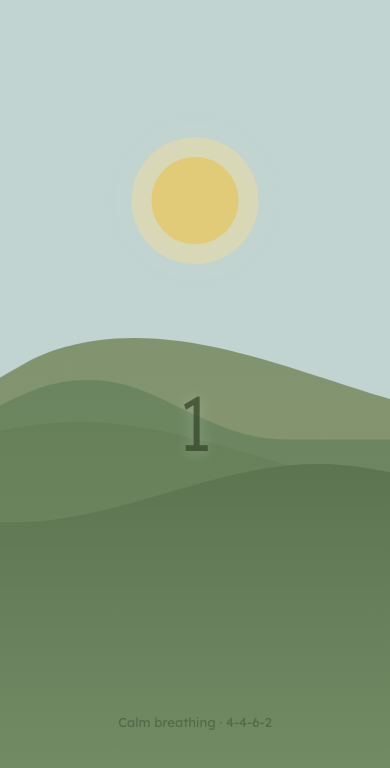
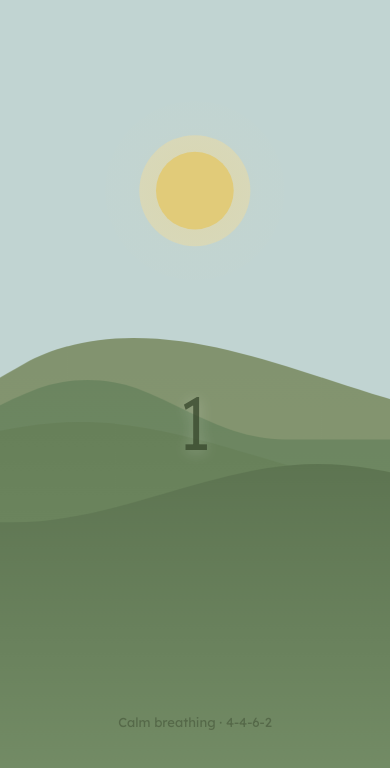
Before and after one commit to mycodedump/breathing-app, a React (Vite) app: page / in a window 390 px wide. Both pictures are taken after a click on the button "Begin". Shown: the top 768 px of the page. Built offline with nearby package versions, Linux system fonts and the light colour scheme.

Commit message:
Minor UI Changes

```diff
--- a/src/app/components/BreathingApp.tsx
+++ b/src/app/components/BreathingApp.tsx
@@ -232,12 +232,14 @@ export function BreathingApp() {
           : phase;
 
   return (
-    <div className="relative w-full h-full max-w-[430px] mx-auto bg-[#c1d4d2] overflow-hidden select-none">
-      {/* Mountains (z 2-5) */}
+    <div
+      className="relative w-full h-full max-w-[430px] mx-auto bg-[#c1d4d2] overflow-hidden select-none @container"
+    >
+      {/* Sun - sits behind the mountains (z 1, positioned at top) */}
+      <SunCharacter phase={sunPhase} riseProgress={sunRise} />
+
+      {/* Mountains (z 2-5) - rendered above the sun */}
       <MountainBackground />
-
-      {/* Sun - sits above mountains (z 6, positioned at top) */}
-      <SunCharacter phase={sunPhase} riseProgress={sunRise} />
 
       {/* UI overlay (z 10) */}
       <AnimatePresence mode="wait">
@@ -261,7 +263,7 @@ export function BreathingApp() {
             >
               <h1
                 className="text-[#3b4a30] tracking-wide drop-shadow-[0_1px_2px_rgba(255,255,255,0.3)]"
-                style={{ fontSize: 30, fontWeight: 500 }}
+                style={{ fontSize: "clamp(24px, 7cqw, 30px)", fontWeight: 500 }}
               >
                 Breathe
               </h1>
@@ -383,7 +385,7 @@ export function BreathingApp() {
                 {countdown > 0 ? (
                   <span
                     className="text-[#3b4a30] drop-shadow-[0_2px_8px_rgba(255,255,255,0.3)]"
-                    style={{ fontSize: 80, fontWeight: 300, lineHeight: 1 }}
+                    style={{ fontSize: "clamp(56px, 20cqw, 80px)", fontWeight: 300, lineHeight: 1 }}
                   >
                     {countdown}
                   </span>
@@ -413,8 +415,8 @@ export function BreathingApp() {
         {screen === "session" && (
           <motion.div
             key="session"
-            className="absolute inset-0 flex flex-col items-center justify-between pb-12 pt-14 px-7"
-            style={{ zIndex: 10 }}
+            className="absolute inset-0 flex flex-col items-center justify-between pb-12 px-7"
+            style={{ zIndex: 10, paddingTop: 16 }}
             initial={{ opacity: 0 }}
             animate={{ opacity: 1 }}
             exit={{ opacity: 0 }}
@@ -462,7 +464,7 @@ export function BreathingApp() {
                   <div className="px-6 py-3 rounded-full bg-[#d8d8b9]/45 backdrop-blur-md">
                     <span
                       className="text-[#3b4a30]"
-                      style={{ fontSize: 22, fontWeight: 500, letterSpacing: "0.12em" }}
+                      style={{ fontSize: "clamp(18px, 5.5cqw, 22px)", fontWeight: 500, letterSpacing: "0px" }}
                     >
                       {isPaused ? "Paused" : PHASE_LABELS[phase]}
                     </span>
@@ -539,7 +541,7 @@ export function BreathingApp() {
             >
               <h2
                 className="text-[#3b4a30] tracking-wide"
-                style={{ fontSize: 26, fontWeight: 500 }}
+                style={{ fontSize: "clamp(20px, 6.5cqw, 26px)", fontWeight: 500 }}
               >
                 Well done
               </h2>
--- a/src/app/components/SunCharacter.tsx
+++ b/src/app/components/SunCharacter.tsx
@@ -30,7 +30,7 @@ export function SunCharacter({ phase, riseProgress }: SunCharacterProps) {
   return (
     <motion.div
       className="absolute flex items-center justify-center"
-      style={{ top: "15%", left: "50%", translateX: "-50%", zIndex: 6 }}
+      style={{ top: "15%", left: "50%", translateX: "-50%", zIndex: 1 }}
       animate={{
         scale: sunSize,
         y: yPosition,
@@ -54,8 +54,8 @@ export function SunCharacter({ phase, riseProgress }: SunCharacterProps) {
       <motion.div
         className="absolute rounded-full"
         style={{
-          width: 260,
-          height: 260,
+          width: "clamp(160px, 58cqw, 260px)",
+          height: "clamp(160px, 58cqw, 260px)",
           background:
             "radial-gradient(circle, rgba(225,203,121,0.3) 0%, rgba(216,216,185,0.12) 50%, transparent 100%)",
         }}
@@ -72,13 +72,13 @@ export function SunCharacter({ phase, riseProgress }: SunCharacterProps) {
       {/* Outer body */}
       <div
         className="rounded-full bg-[#d8d8b9]"
-        style={{ width: 160, height: 160 }}
+        style={{ width: "clamp(100px, 36cqw, 160px)", height: "clamp(100px, 36cqw, 160px)" }}
       />
 
       {/* Inner sun */}
       <div
         className="absolute rounded-full bg-[#e1cb79]"
-        style={{ width: 110, height: 110 }}
+        style={{ width: "clamp(68px, 25cqw, 110px)", height: "clamp(68px, 25cqw, 110px)" }}
       />
 
       {/* Face - eyes and mouth */}
@@ -89,12 +89,12 @@ export function SunCharacter({ phase, riseProgress }: SunCharacterProps) {
       >
         {/* Eyes */}
         <div className="flex gap-[6px] items-center">
-          <div className="relative shrink-0" style={{ width: 21, height: 11 }}>
+          <div className="relative shrink-0" style={{ width: "clamp(14px, 4.7cqw, 21px)", height: "clamp(8px, 2.5cqw, 11px)" }}>
             <svg className="absolute block size-full" fill="none" preserveAspectRatio="none" viewBox="0 0 29 15.5">
               <path d={svgPaths.p12c87b80} fill="#CA7A0A" />
             </svg>
           </div>
-          <div className="relative shrink-0" style={{ width: 21, height: 11 }}>
+          <div className="relative shrink-0" style={{ width: "clamp(14px, 4.7cqw, 21px)", height: "clamp(8px, 2.5cqw, 11px)" }}>
             <svg className="absolute block size-full" fill="none" preserveAspectRatio="none" viewBox="0 0 29 15.5">
               <path d={svgPaths.p12c87b80} fill="#CA7A0A" />
             </svg>
@@ -103,7 +103,7 @@ export function SunCharacter({ phase, riseProgress }: SunCharacterProps) {
         {/* Mouth */}
         <motion.div
           className="relative shrink-0"
-          style={{ width: 36, height: 6 }}
+          style={{ width: "clamp(24px, 8cqw, 36px)", height: "clamp(4px, 1.4cqw, 6px)" }}
           animate={{
             scaleY: isExhaling ? 2 : 1,
             scaleX: isExhaling ? 0.75 : 1,
```
